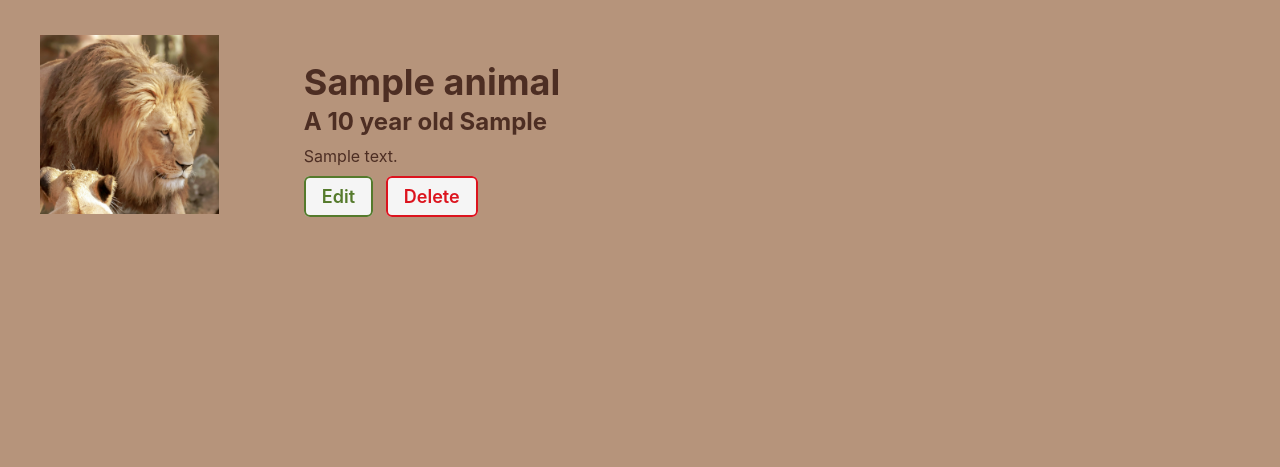
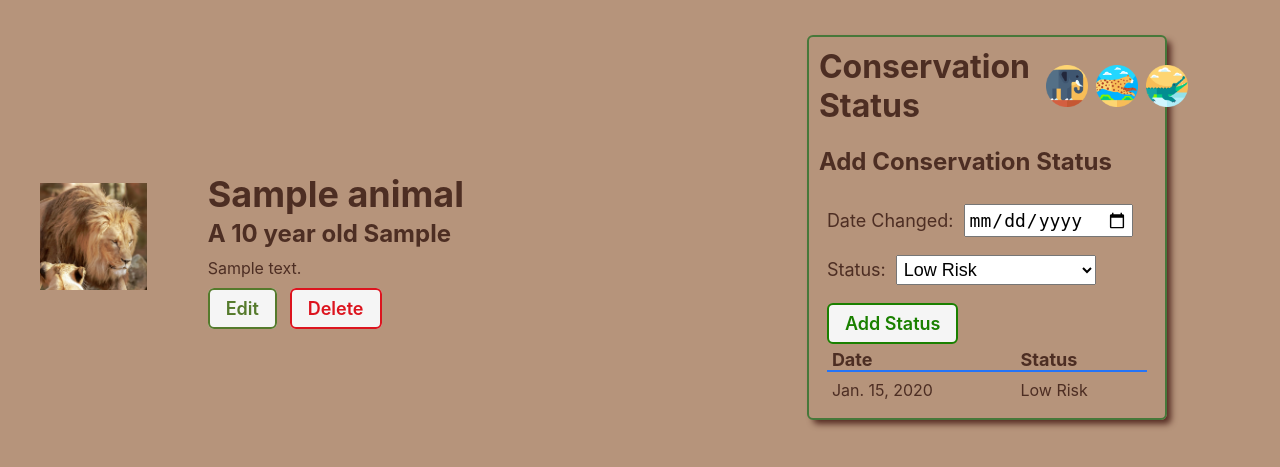
Before and after one commit to mellygriffin/django-crud-app-lab, a Django app: page /animals/1/ in a window 1280 px wide. Shown: the part 55-522 px from the top of the page. Run offline with Django 5.2, Linux system fonts and the light colour scheme; tables that the repository leaves empty hold one stand-in row (values such as "Sample post").

Commit message:
Form function done on animal detail page

```diff
--- /dev/null
+++ b/my_zoo_app/forms.py
@@ -0,0 +1,16 @@
+from django import forms
+from .models import Conservation
+
+class ConservationForm(forms.ModelForm):
+    class Meta:
+        model = Conservation
+        fields = ['date', 'status']
+        widgets = {
+            'date': forms.DateInput(
+                format=('%Y-%m-%d'),
+                attrs={
+                    'placeholder': 'Select a date',
+                    'type': 'date'
+                }
+            ),
+        }
--- a/my_zoo_app/models.py
+++ b/my_zoo_app/models.py
@@ -1,7 +1,7 @@
 from django.db import models
 from django.urls import reverse
 
-CONSERVATION_STATUS = (
+CONSERVATION = (
     ('LR', 'Low Risk'),
     ('VR', 'Vulnerable'),
     ('ED', 'Endangered'),
@@ -23,8 +23,17 @@
 
 
 class Conservation(models.Model):
+    date = models.DateField('Date Changed')
     status=models.CharField(
         max_length=2,
-        choices=CONSERVATION_STATUS,
-        default=CONSERVATION_STATUS[0][0]
+        choices=CONSERVATION,
+        default=CONSERVATION[0][0]
     )
+
+    animal = models.ForeignKey(Animal, on_delete=models.CASCADE)
+
+    def __str__(self):
+        return f"{self.get_status_display()} on {self.date}"
+
+    class Meta:
+        ordering = ['-date']
--- a/my_zoo_app/static/css/animals/animal-detail.css
+++ b/my_zoo_app/static/css/animals/animal-detail.css
@@ -5,11 +5,6 @@
     align-items: center;
     justify-content: center;
   }
-
-  /* .animal-img {
-    width: 75%;
-    max-width: 350px;
-  } */
 
   #animal-photo {
     width: 75%;
@@ -29,7 +24,7 @@
     margin-top: 20px;
   }
 
-  .feedings-toy-container {
+  .conservation_container {
     display: flex;
     flex-direction: column;
     padding-bottom: 20px;
@@ -99,7 +94,7 @@
     margin: 5px 0;
   }
 
-  .feedings-toy-container > section {
+  .conservation-donations-container > section {
     width: 80%;
     min-width: 360px;
     border: var(--borders);
@@ -121,13 +116,13 @@
     margin-left: 16px;
   }
 
-  .feedings h2,
+  .conservation h2,
   .toys h2 {
     font-size: 3.2rem;
     margin: 0;
   }
 
-  .feedings h3,
+  .conservation h3,
   .toys h3 {
     font-size: var(--font-xl);
     margin: 10px 0;
@@ -145,25 +140,25 @@
     padding: 3px;
   }
 
-  .feedings table {
+  .conservation table {
     width: calc(100% - 16px);
     text-align: left;
     border-collapse: collapse;
     margin: 0 8px;
   }
 
-  .feedings td {
+  .conservation td {
     padding: 8px 5px;
     font-size: var(--font-reg);
   }
 
-  .feedings th {
+  .conservation th {
     font-size: var(--font-l);
     padding: 5px 5px 0;
     border-bottom: rgb(36, 116, 248) solid 2px;
   }
 
-  .feedings tr:nth-child(even) {
+  .conservation tr:nth-child(even) {
     background-color: #f3f3fd;
   }
 
@@ -206,19 +201,19 @@
       margin-right: 25px;
     }
 
-    .feedings-toy-container {
+    .conservation-container {
       flex-direction: row;
       justify-content: space-around;
       align-items: flex-start;
     }
 
-    .feedings-toy-container > section {
+    .conservation-donations-container > section {
       width: 45%;
     }
   }
 
   @media only screen and (min-width: 1024px) {
-    .feedings-toy-container {
+    .conservation-donations-container {
       padding: 0 40px;
     }
   }
--- a/my_zoo_app/templates/animals/detail.html
+++ b/my_zoo_app/templates/animals/detail.html
@@ -22,4 +22,50 @@
     </div>
   </div>
 
+  <div class="conservation-donations-container">
+    <section class="conservation">
+      <div class="subsection-title">
+        <h2>Conservation Status</h2>
+        <img
+          src="{% static 'images/elephant_icon.png' %}"
+          alt="an icon of an elephant"
+        />
+        <img src="{% static 'images/leopard_icon.png' %}" alt="An icon of a leopard" />
+        <img
+          src="{% static 'images/crocodile_icon.png' %}"
+          alt="An icon of a crocodile"
+        />
+      </div>
+
+      <h3>Add Conservation Status</h3>
+      <form
+          action="{% url 'add-status' animal.id %}"
+          method="post"
+          class="subsection-content"
+          autocomplete="off"
+        >
+        {% csrf_token %}
+        {{ conservation_form.as_p }}
+        <button type="submit" class="btn submit">Add Status</button>
+      </form>
+
+      <table>
+        <thead>
+          <tr>
+            <th>Date</th>
+            <th>Status</th>
+          </tr>
+        </thead>
+        <tbody>
+          {% for conservation in animal.conservation_set.all %}
+            <tr>
+              <td>{{conservation.date}}</td>
+              <td>{{conservation.get_status_display}}</td>
+            </tr>
+          {% endfor %}
+        </tbody>
+      </table>
+    </section>
+  </div>
+
   {% endblock %}
--- a/my_zoo_app/urls.py
+++ b/my_zoo_app/urls.py
@@ -9,4 +9,9 @@
     path('animals/create/', views.AnimalCreate.as_view(), name='animal-create'),
     path('animals/<int:pk>/update/', views.AnimalUpdate.as_view(), name='animal-update'),
     path('animals/<int:pk>/delete/', views.AnimalDelete.as_view(), name='animal-delete'),
+    path(
+        'animals/<int:animal_id>/add-status/',
+        views.add_status,
+        name='add-status'
+    ),
 ]
--- a/my_zoo_app/views.py
+++ b/my_zoo_app/views.py
@@ -1,6 +1,7 @@
-from django.shortcuts import render
+from django.shortcuts import render, redirect
 from django.views.generic.edit import CreateView, UpdateView, DeleteView
 from .models import Animal
+from .forms import ConservationForm
 
 # Define the home view function
 def home(request):
@@ -15,7 +16,18 @@
 
 def animal_detail(request, animal_id):
     animal = Animal.objects.get(id=animal_id)
-    return render(request, 'animals/detail.html', {'animal': animal})
+    conservation_form = ConservationForm()
+    return render(request, 'animals/detail.html', {
+        'animal': animal, 'conservation_form': conservation_form
+        })
+
+def add_status(request, animal_id):
+    form = ConservationForm(request.POST)
+    if form.is_valid():
+        new_status = form.save(commit=False)
+        new_status.animal_id = animal_id
+        new_status.save()
+    return redirect('animal-detail', animal_id=animal_id)
 
 class AnimalCreate(CreateView):
     model = Animal
```
Also changed, not shown: my_zoo_app/migrations/0002_conservation.py (added).
